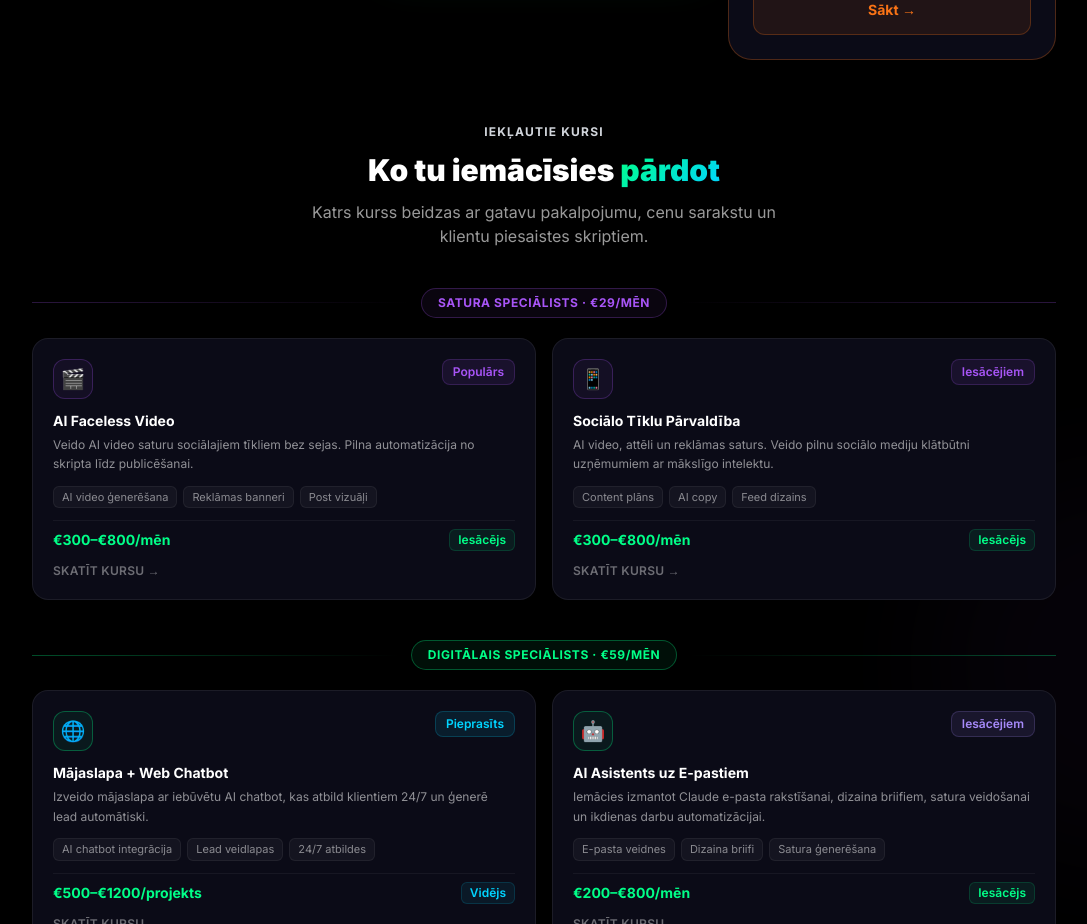
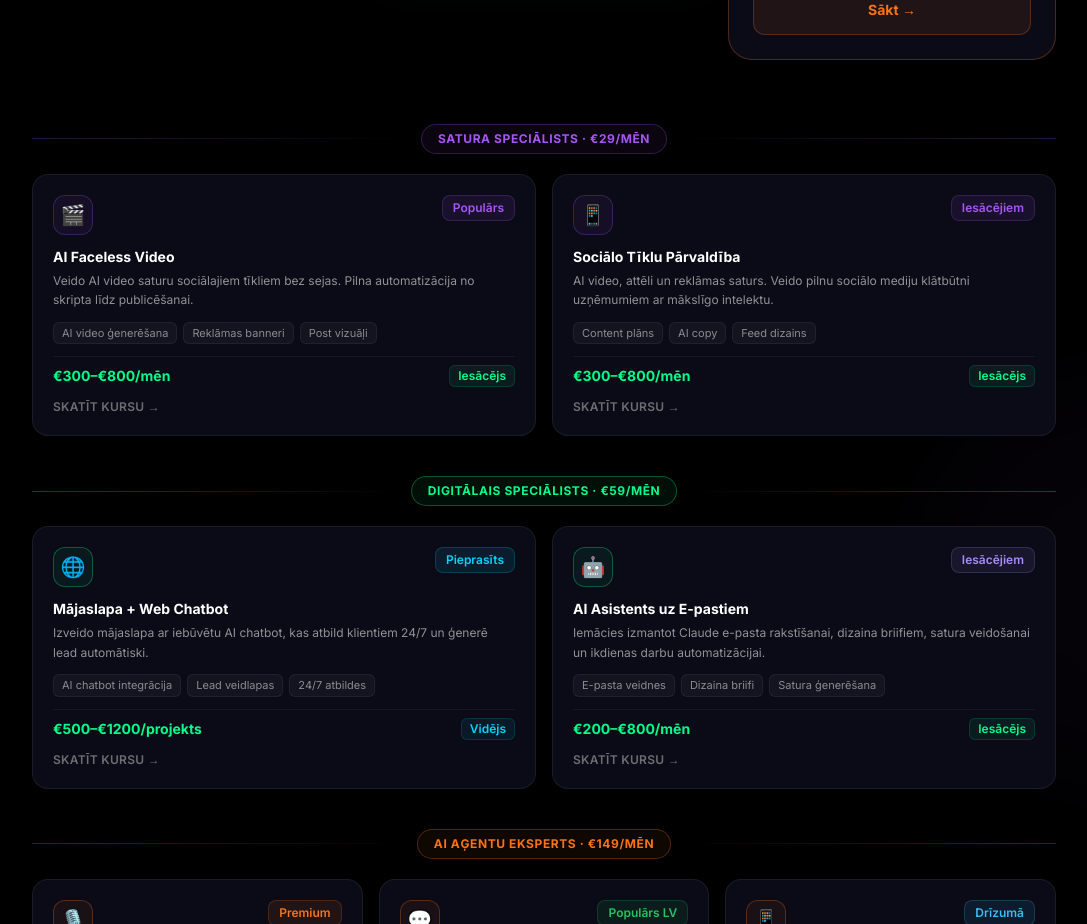
Before and after one commit to kalvenz95/ai_majaslapa, a Next.js app: page / in a window 1280 px wide. Shown: the part 5960-6884 px from the top of the page, without its empty margins (96-1183 px from the left). Built offline with nearby package versions, Linux system fonts and the light colour scheme.

Commit message:
remove Ko tu iemacisies pardot heading from grouped courses section

```diff
--- a/src/components/Pricing.tsx
+++ b/src/components/Pricing.tsx
@@ -350,12 +350,6 @@ function GroupedCourses() {
 
   return (
     <div className="mt-16 mb-4">
-      <div className="text-center mb-10">
-        <div className="text-xs font-bold text-gray-300 uppercase tracking-widest mb-3">Iekļautie kursi</div>
-        <h3 className="text-2xl md:text-3xl font-black text-white mb-3">Ko tu iemācīsies <span className="gradient-text-green">pārdot</span></h3>
-        <p className="text-gray-400 text-base max-w-lg mx-auto">Katrs kurss beidzas ar gatavu pakalpojumu, cenu sarakstu un klientu piesaistes skriptiem.</p>
-      </div>
-
       <div className="flex flex-col gap-10">
         {groups.map((group) => (
           <div key={group.plan}>
```
